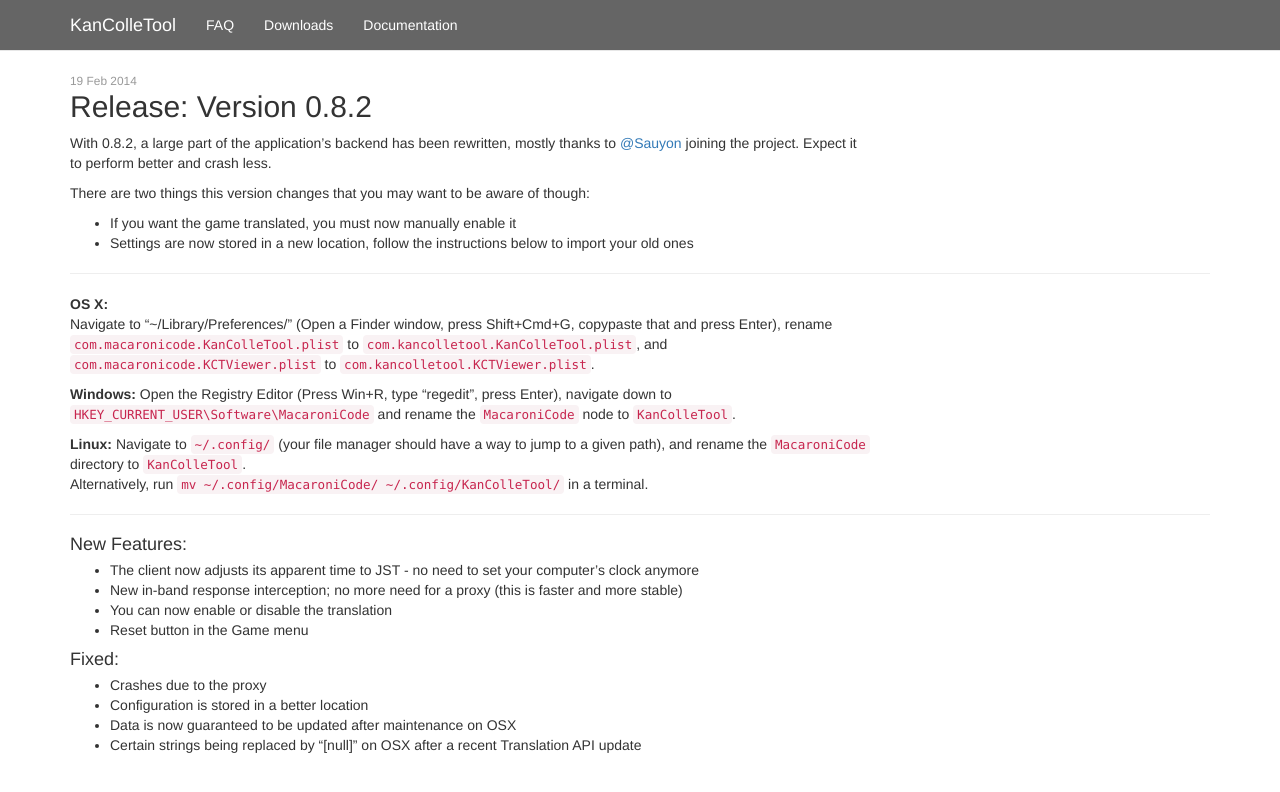
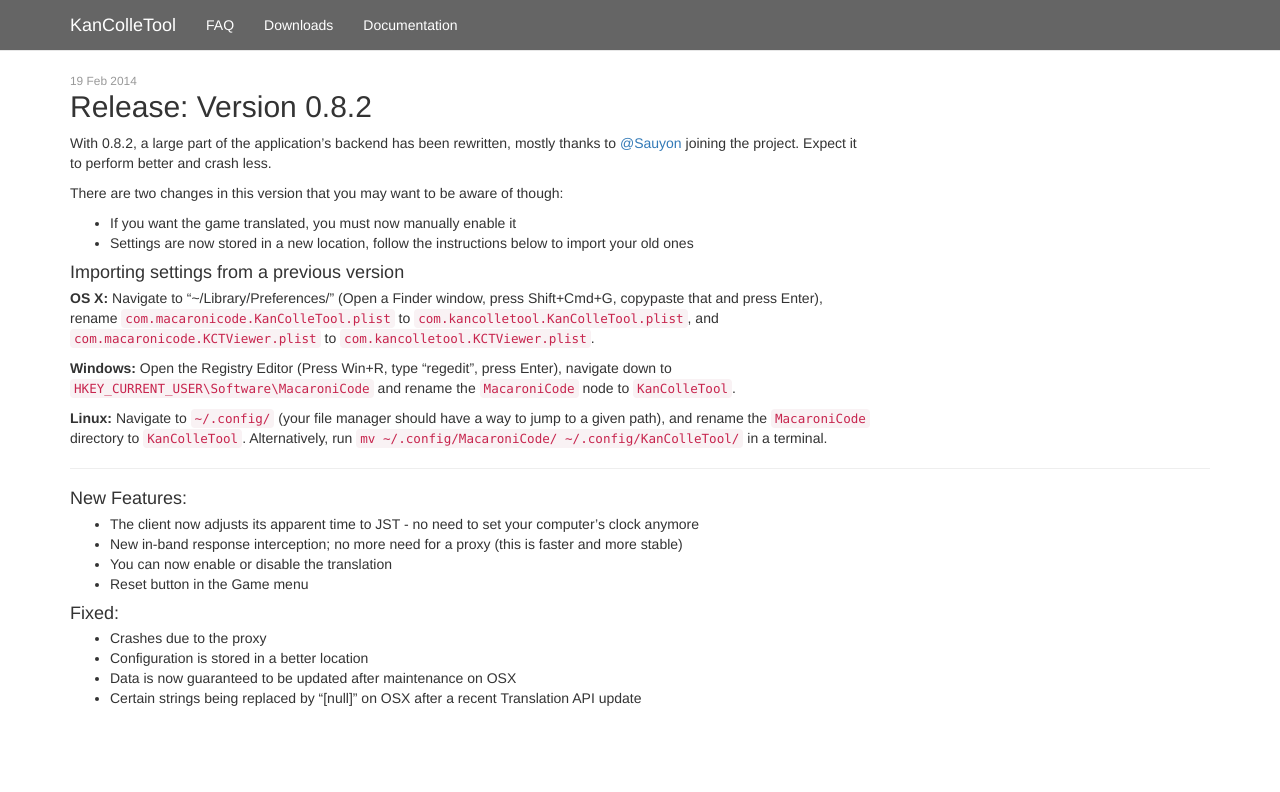
Before and after one commit to KanColleTool/kancolletool.github.io, a Jekyll site: the page built from _posts/2014-02-19-version-0.8.2.md, in a window 1280 px wide. Shown: the top 792 px of the page. Built offline with Jekyll 4.4.1, drawn with Linux system fonts in a browser that asks for light colours; nearby versions of some CDN libraries; Markdown is read by kramdown in place of the engine named in the settings.

Commit message:
Update 2014-02-19-version-0.8.2.md

```diff
--- a/_posts/2014-02-19-version-0.8.2.md
+++ b/_posts/2014-02-19-version-0.8.2.md
@@ -7,22 +7,20 @@
 
 With 0.8.2, a large part of the application's backend has been rewritten, mostly thanks to [@Sauyon](https://github.com/Sauyon) joining the project. Expect it to perform better and crash less.
 
-There are two things this version changes that you may want to be aware of though:
+There are two changes in this version that you may want to be aware of though:
 
 * If you want the game translated, you must now manually enable it
 * Settings are now stored in a new location, follow the instructions below to import your old ones
 
----
+#### Importing settings from a previous version
 
-**OS X:**
-Navigate to "~/Library/Preferences/" (Open a Finder window, press Shift+Cmd+G, copypaste that and press Enter), rename `com.macaronicode.KanColleTool.plist` to `com.kancolletool.KanColleTool.plist`, and `com.macaronicode.KCTViewer.plist` to `com.kancolletool.KCTViewer.plist`.
+**OS X:** Navigate to "~/Library/Preferences/" (Open a Finder window, press Shift+Cmd+G, copypaste that and press Enter), rename `com.macaronicode.KanColleTool.plist` to `com.kancolletool.KanColleTool.plist`, and `com.macaronicode.KCTViewer.plist` to `com.kancolletool.KCTViewer.plist`.
 
 **Windows:**
 Open the Registry Editor (Press Win+R, type "regedit", press Enter), navigate down to `HKEY_CURRENT_USER\Software\MacaroniCode` and rename the `MacaroniCode` node to `KanColleTool`.
 
 **Linux:**
-Navigate to `~/.config/` (your file manager should have a way to jump to a given path), and rename the `MacaroniCode` directory to `KanColleTool`.
-Alternatively, run `mv ~/.config/MacaroniCode/ ~/.config/KanColleTool/` in a terminal.
+Navigate to `~/.config/` (your file manager should have a way to jump to a given path), and rename the `MacaroniCode` directory to `KanColleTool`. Alternatively, run `mv ~/.config/MacaroniCode/ ~/.config/KanColleTool/` in a terminal.
 
 ---
 
```
